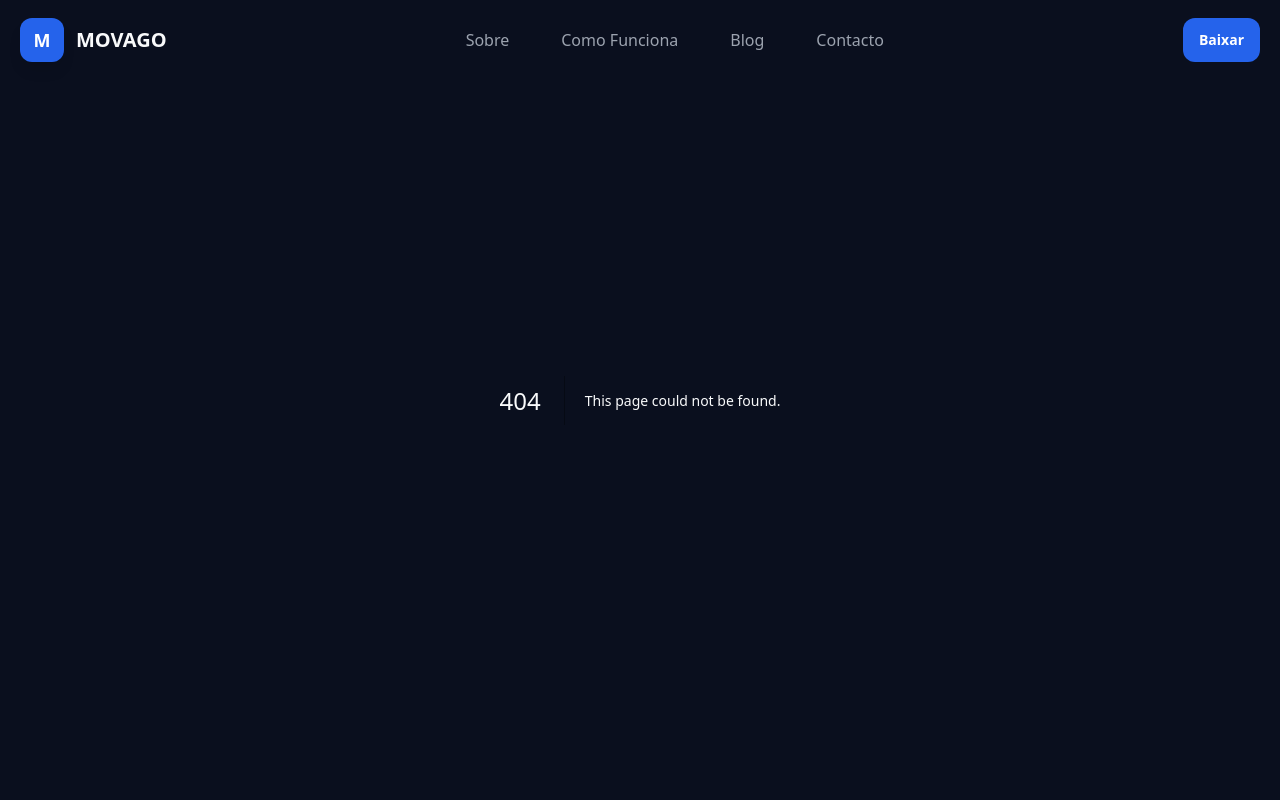
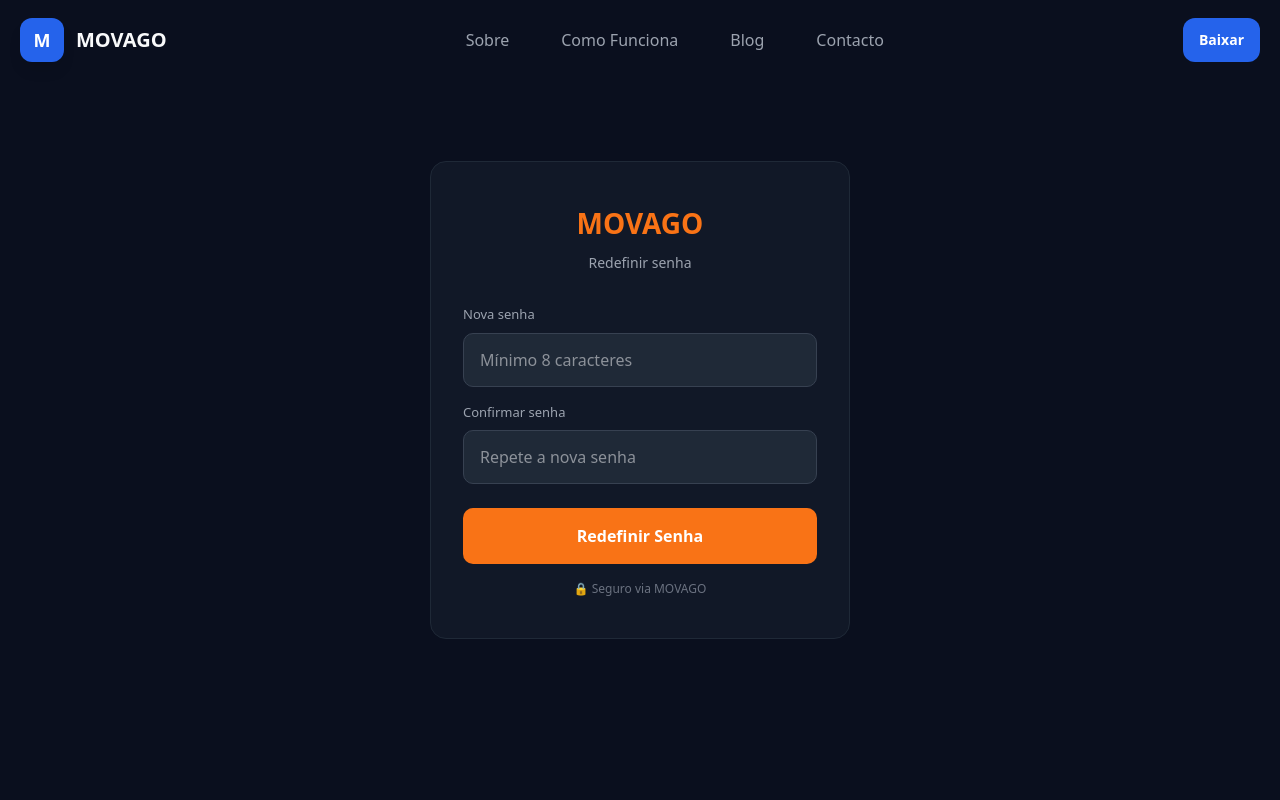
Before and after one commit to bizora21/movagolandpage, a Next.js app: page /reset-password in a window 1280 px wide. Before the commit this address had no page. Shown: the top 800 px of the page. Built offline with nearby package versions, Linux system fonts and the light colour scheme.

Commit message:
feat: pagina reset-password

```diff
--- /dev/null
+++ b/app/reset-password/page.tsx
@@ -0,0 +1,199 @@
+'use client';
+
+import { useState, useEffect, Suspense } from 'react';
+import { useSearchParams } from 'next/navigation';
+
+function ResetPasswordContent() {
+  const params    = useSearchParams();
+  const userId    = params.get('userId') ?? '';
+  const secret    = params.get('secret') ?? '';
+
+  const [password,  setPassword]  = useState('');
+  const [confirm,   setConfirm]   = useState('');
+  const [status,    setStatus]    = useState<'idle'|'loading'|'success'|'error'>('idle');
+  const [message,   setMessage]   = useState('');
+
+  const validate = () => {
+    if (password.length < 8)
+      return 'A senha deve ter pelo menos 8 caracteres.';
+    if (!/[0-9]/.test(password))
+      return 'A senha deve conter pelo menos um número.';
+    if (password !== confirm)
+      return 'As senhas não coincidem.';
+    return null;
+  };
+
+  const handleReset = async () => {
+    const err = validate();
+    if (err) { setMessage(err); setStatus('error'); return; }
+
+    if (!userId || !secret) {
+      setMessage('Link inválido ou expirado. Solicita um novo email de recuperação.');
+      setStatus('error');
+      return;
+    }
+
+    setStatus('loading');
+    setMessage('');
+
+    try {
+      const res = await fetch('https://nyc.cloud.appwrite.io/v1/account/recovery', {
+        method: 'PUT',
+        headers: {
+          'Content-Type':       'application/json',
+          'X-Appwrite-Project': '6921bac2003624668e3b',
+        },
+        body: JSON.stringify({
+          userId,
+          secret,
+          password,
+        }),
+      });
+
+      if (res.ok) {
+        setStatus('success');
+        setMessage('Senha redefinida com sucesso! Podes agora entrar na app MOVAGO com a nova senha.');
+      } else {
+        const data = await res.json();
+        throw new Error(data.message ?? 'Erro ao redefinir senha.');
+      }
+    } catch (e: any) {
+      setStatus('error');
+      setMessage(e.message ?? 'Erro inesperado. Tenta novamente.');
+    }
+  };
+
+  return (
+    <main style={{
+      minHeight: '100vh',
+      background: '#0A0F1E',
+      display: 'flex',
+      alignItems: 'center',
+      justifyContent: 'center',
+      padding: '24px',
+      fontFamily: 'system-ui, sans-serif',
+    }}>
+      <div style={{
+        background: '#111827',
+        borderRadius: '16px',
+        padding: '40px 32px',
+        width: '100%',
+        maxWidth: '420px',
+        border: '1px solid #1F2937',
+      }}>
+        {/* Header */}
+        <div style={{ textAlign: 'center', marginBottom: '32px' }}>
+          <div style={{ fontSize: '28px', fontWeight: '800', color: '#F97316', marginBottom: '8px' }}>
+            MOVAGO
+          </div>
+          <p style={{ color: '#9CA3AF', fontSize: '14px', margin: 0 }}>
+            Redefinir senha
+          </p>
+        </div>
+
+        {/* Sucesso */}
+        {status === 'success' && (
+          <div style={{
+            background: '#065F46', border: '1px solid #10B981',
+            borderRadius: '12px', padding: '20px', textAlign: 'center',
+          }}>
+            <div style={{ fontSize: '32px', marginBottom: '8px' }}>✅</div>
+            <p style={{ color: '#F9FAFB', fontWeight: '600', margin: '0 0 8px' }}>
+              Senha redefinida!
+            </p>
+            <p style={{ color: '#6EE7B7', fontSize: '13px', margin: 0 }}>
+              {message}
+            </p>
+          </div>
+        )}
+
+        {/* Formulário */}
+        {status !== 'success' && (
+          <>
+            {/* Erro */}
+            {status === 'error' && (
+              <div style={{
+                background: '#7F1D1D', border: '1px solid #EF4444',
+                borderRadius: '8px', padding: '12px 16px', marginBottom: '20px',
+                color: '#FCA5A5', fontSize: '13px',
+              }}>
+                {message}
+              </div>
+            )}
+
+            {/* Nova senha */}
+            <div style={{ marginBottom: '16px' }}>
+              <label style={{ display: 'block', color: '#9CA3AF', fontSize: '13px', marginBottom: '8px' }}>
+                Nova senha
+              </label>
+              <input
+                type="password"
+                value={password}
+                onChange={e => setPassword(e.target.value)}
+                placeholder="Mínimo 8 caracteres"
+                style={{
+                  width: '100%', padding: '14px 16px',
+                  background: '#1F2937', border: '1px solid #374151',
+                  borderRadius: '10px', color: '#F9FAFB', fontSize: '16px',
+                  outline: 'none', boxSizing: 'border-box',
+                }}
+              />
+            </div>
+
+            {/* Confirmar senha */}
+            <div style={{ marginBottom: '24px' }}>
+              <label style={{ display: 'block', color: '#9CA3AF', fontSize: '13px', marginBottom: '8px' }}>
+                Confirmar senha
+              </label>
+              <input
+                type="password"
+                value={confirm}
+                onChange={e => setConfirm(e.target.value)}
+                placeholder="Repete a nova senha"
+                style={{
+                  width: '100%', padding: '14px 16px',
+                  background: '#1F2937', border: '1px solid #374151',
+                  borderRadius: '10px', color: '#F9FAFB', fontSize: '16px',
+                  outline: 'none', boxSizing: 'border-box',
+                }}
+              />
+            </div>
+
+            {/* Botão */}
+            <button
+              onClick={handleReset}
+              disabled={status === 'loading'}
+              style={{
+                width: '100%', padding: '16px',
+                background: status === 'loading' ? '#374151' : '#F97316',
+                color: '#fff', border: 'none', borderRadius: '10px',
+                fontSize: '16px', fontWeight: '700',
+                cursor: status === 'loading' ? 'not-allowed' : 'pointer',
+              }}
+            >
+              {status === 'loading' ? 'A redefinir...' : 'Redefinir Senha'}
+            </button>
+
+            <p style={{ textAlign: 'center', color: '#6B7280', fontSize: '12px', marginTop: '16px' }}>
+              🔒 Seguro via MOVAGO
+            </p>
+          </>
+        )}
+      </div>
+    </main>
+  );
+}
+
+export default function ResetPasswordPage() {
+  return (
+    <Suspense fallback={
+      <main style={{ minHeight: '100vh', background: '#0A0F1E', display: 'flex',
+        alignItems: 'center', justifyContent: 'center', color: '#F97316',
+        fontFamily: 'system-ui', fontSize: '18px' }}>
+        A carregar...
+      </main>
+    }>
+      <ResetPasswordContent />
+    </Suspense>
+  );
+}
```
